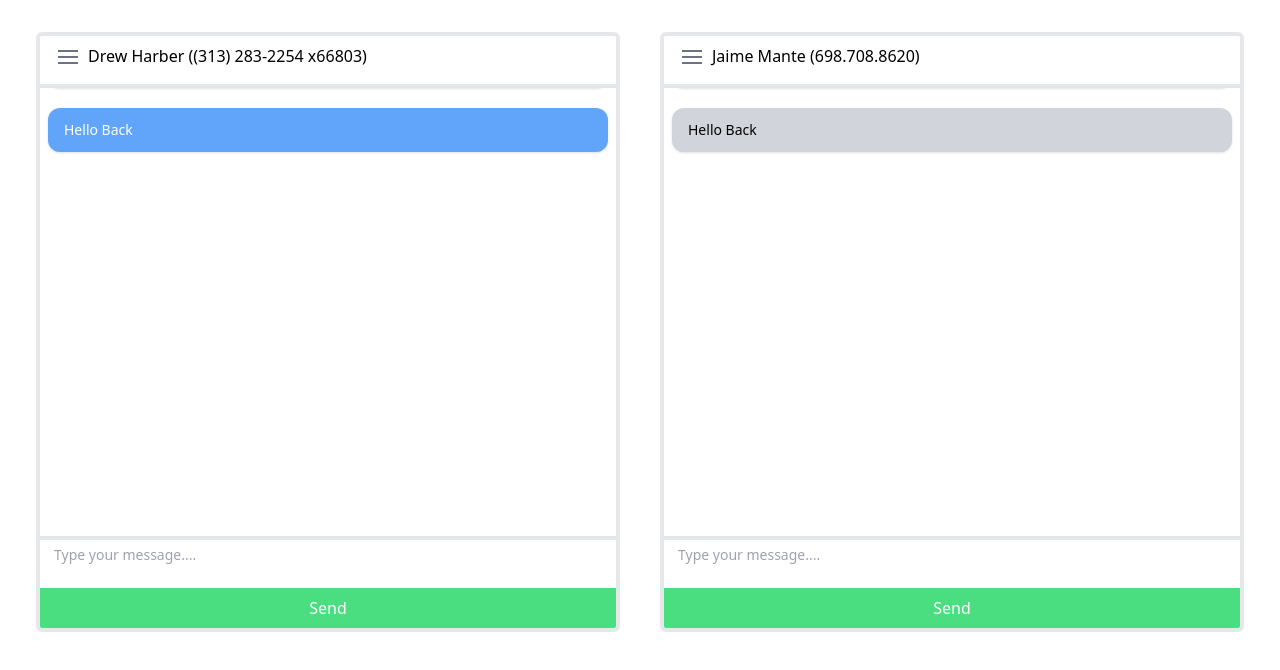
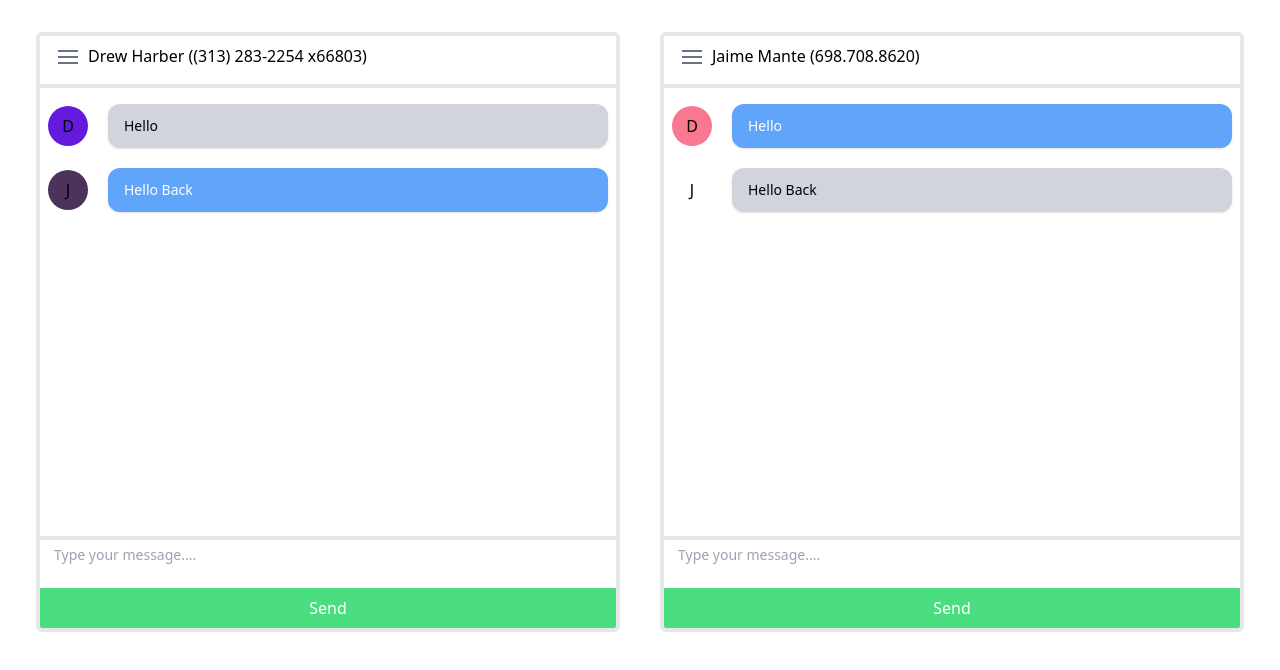
Before and after one commit to TNortnern/journeyage-test, a Vue app: page / in a window 1280 px wide. Shown: the top 670 px of the page. Built offline with nearby package versions, Linux system fonts and the light colour scheme.

Commit message:
Random color generate

```diff
--- a/src/components/Conversation.vue
+++ b/src/components/Conversation.vue
@@ -8,12 +8,13 @@
         name="fade"
         mode="out-in"
         tag="div"
-        class="messages pb-30 pt-24 md:(pb-0 pt-0)"
+        class="messages pb-30 pt-24 md:(pb-25 pt-15)"
       >
         <message
           v-for="item in conversation.messages"
           :key="item.id"
-          :class="!getOtherUsers.find((u) => u.user === item.user) ? 'bg-blue-400 text-white' : 'bg-gray-300'"
+          :name="isOtherUser(item) ? firstString($store.getters.GET_USER(isOtherUser(item)?.user)?.name) : firstString(user?.name)"
+          :button="{class: !isOtherUser(item) ? 'bg-blue-400 text-white' : 'bg-gray-300'}"
         >
           {{ item.text }}
         </message>
@@ -61,6 +62,7 @@ export default {
   },
   setup (props) {
     const store = useStore()
+
     const text = computed({
       get () {
         const messageIndex = props.user.currentMessages.findIndex((curr) => curr.conversation === props.conversation.id)
@@ -90,9 +92,14 @@ export default {
       })
       return getUser
     })
+     const isOtherUser = (item) => {
+     return getOtherUsers.value.find((u) => u.user === item.user)
+    }
     return {
       text,
+      isOtherUser,
       getOtherUsers,
+      firstString: (str) => str.charAt(0),
       submit () {
         if (!text.value) return
         store.commit('NEW_TEXT_MESSAGE', {
--- a/src/components/Message.vue
+++ b/src/components/Message.vue
@@ -1,18 +1,61 @@
 <template>
-  <button class="relative text-sm py-3 px-4 shadow rounded-xl mb-5 block w-full text-left hover:bg-opacity-70 duration-150">
-    <slot :text="text">
-      {{ text }}
-    </slot>
-  </button>
+  <div class="flex items-center space-x-5 mb-5">
+    <div
+      class="flex items-center justify-center h-10 w-10 rounded-full flex-shrink-0"
+      :style="`background-color: ${randomColor.bgColor}; text: ${randomColor.textColor}`"
+    >
+      {{ name }}
+    </div>
+    <button
+      v-bind="button"
+      class="relative text-sm py-3 px-4 shadow rounded-xl block flex-1 text-left hover:bg-opacity-70 duration-150"
+    >
+      <slot :text="text">
+        {{ text }}
+      </slot>
+    </button>
+  </div>
 </template>
 
 <script>
+import { computed } from '@vue/reactivity'
 export default {
   props: {
     text: {
       type: String,
       default: ''
+    },
+    name: {
+      type: String,
+      default: '',
+    },
+    button: {
+      type: Object,
+      default: null,
     }
   },
+  setup () {
+    const randomColor = computed(() => {
+      let textColor = 'black'
+      const bgColor = `#${Math.floor(Math.random() * 16777215).toString(16)}`
+      if (bgColor) {
+        const hex = bgColor.replace('#', '');
+        const c_r = parseInt(hex.substr(0, 2), 16);
+        const c_g = parseInt(hex.substr(2, 2), 16);
+        const c_b = parseInt(hex.substr(4, 2), 16);
+        const brightness = ((c_r * 299) + (c_g * 587) + (c_b * 114)) / 1000;
+        if (brightness > 155) {
+          textColor = 'white'
+        }
+      }
+      return {
+        textColor,
+        bgColor,
+      }
+    })
+    return {
+      randomColor,
+    }
+  }
 }
 </script>
```
